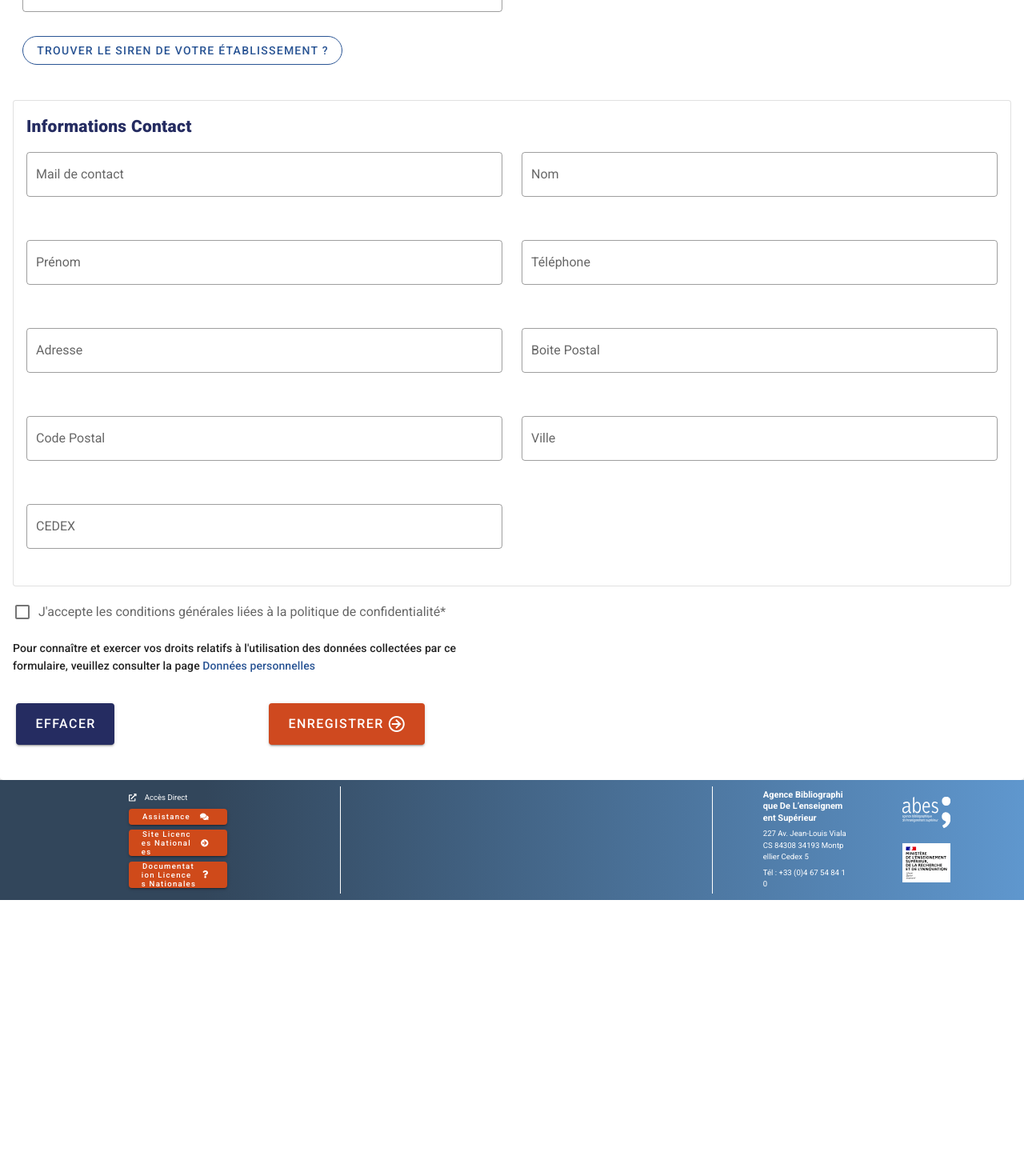
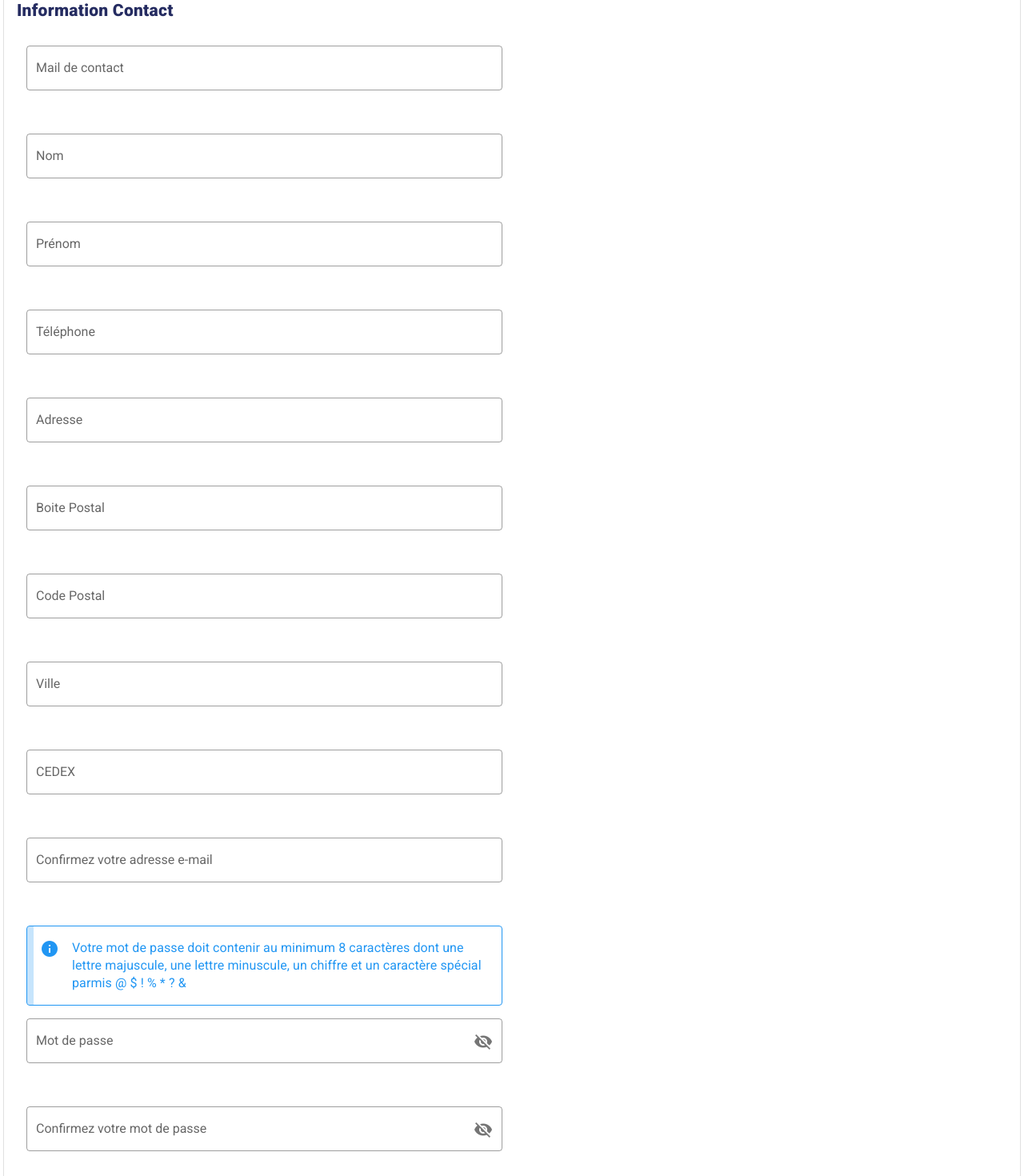
Before and after one commit to abes-esr/ln-front, a Vue app: page /creationEtablissement in a window 1280 px wide. Shown: the part 860-2330 px from the top of the page at 80% size. Before the commit the page ends 1985 px from the top, so only its background shows below. Built offline with nearby package versions, Linux system fonts and the light colour scheme; what vue-recaptcha-v3 would draw is missing.

Commit message:
Update: mise en forme et refactor Contact etab

```diff
--- a/src/components/etablissement/Contact.vue
+++ b/src/components/etablissement/Contact.vue
@@ -1,11 +1,5 @@
 <template>
-  <div>
-    <v-card width="100%" outlined>
   <v-form ref="form" lazy-validation>
-        <v-card-title v-if="action === Action.MODIFICATION">Modifier mes informations</v-card-title>
-        <v-card-title v-else-if="action === Action.CREATION">Informations Contact</v-card-title>
-        <v-card-text>
-          <v-row>
     <v-col cols="12" md="6" lg="6" xl="6">
       <v-text-field
           outlined
@@ -28,8 +22,6 @@
           @keyup.enter="validate()"
       ></v-text-field>
     </v-col>
-          </v-row>
-          <v-row>
     <v-col cols="12" md="6" lg="6" xl="6">
       <v-text-field
           outlined
@@ -53,8 +45,6 @@
           @keyup.enter="validate()"
       ></v-text-field>
     </v-col>
-          </v-row>
-          <v-row>
     <v-col cols="12" md="6" lg="6" xl="6">
       <v-text-field
           outlined
@@ -77,8 +67,6 @@
           @keyup.enter="validate()"
       ></v-text-field>
     </v-col>
-          </v-row>
-          <v-row>
     <v-col cols="12" md="6" lg="6" xl="6">
       <v-text-field
           outlined
@@ -102,8 +90,6 @@
           @keyup.enter="validate()"
       ></v-text-field>
     </v-col>
-          </v-row>
-          <v-row>
     <v-col cols="12" md="6" lg="6" xl="6">
       <v-text-field
           outlined
@@ -114,11 +100,57 @@
           @keyup.enter="validate()"
       ></v-text-field>
     </v-col>
-          </v-row>
-        </v-card-text>
+
+    <v-col cols="12" md="6" lg="6" xl="6">
+      <v-text-field
+          outlined
+          label="Confirmez votre adresse e-mail"
+          placeholder="Confirmez votre adresse e-mail"
+          v-model="emailConfirmation"
+          :rules="
+                   rulesForms.confirmEmailContactRules
+                  "
+          required
+          @keyup.enter="validate()"
+      ></v-text-field>
+    </v-col>
+    <v-col cols="12" md="6" lg="6" xl="6">
+
+      <v-alert border="left" type="info" outlined>
+        Votre mot de passe doit contenir au minimum 8 caractères dont
+        une lettre majuscule, une lettre minuscule, un chiffre et un
+        caractère spécial parmis @ $ ! % * ? &
+      </v-alert>
+      <v-text-field
+          outlined
+          :append-icon="show1 ? 'mdi-eye' : 'mdi-eye-off'"
+          label="Mot de passe"
+          placeholder="Mot de passe"
+          v-model="contact.motDePasse"
+          :rules="rulesForms.passwordRules"
+          :type="show1 ? 'text' : 'password'"
+          required
+          @keyup.enter="validate()"
+          @click:append="show1 = !show1"
+      ></v-text-field>
+    </v-col>
+    <v-col cols="12" md="6" lg="6" xl="6">
+      <v-text-field
+          outlined
+          :append-icon="show1 ? 'mdi-eye' : 'mdi-eye-off'"
+          label="Confirmez votre mot de passe"
+          placeholder="Confirmez votre mot de passe"
+          v-model="motDePassConfirmation"
+          :rules="
+                    rulesForms.confirmPassContactRules
+                  "
+          :type="show1 ? 'text' : 'password'"
+          required
+          @keyup.enter="validate()"
+          @click:append="show1 = !show1"
+      ></v-text-field>
+    </v-col>
   </v-form>
-    </v-card>
-  </div>
 </template>
 
 <script lang="ts">
@@ -133,7 +165,9 @@ export default class Contact extends Vue {
   @Prop() action!: Action;
   Action: any = Action;
   rulesForms: any = rulesForms;
-
+  motDePassConfirmation: string = "";
+  emailConfirmation: string = "";
+  show1: boolean = false;
   constructor() {
     super();
   }
--- a/src/components/etablissement/FormEtablissement.vue
+++ b/src/components/etablissement/FormEtablissement.vue
@@ -36,7 +36,7 @@
             </v-alert>
           </v-col>
         </v-row>
-        <div
+        <v-row
             v-if="
             (action === Action.MODIFICATION && isAdmin) ||
               action === Action.CREATION
@@ -143,13 +143,13 @@
               Trouver le SIREN de votre établissement ?
             </v-btn>
           </v-col>
-        </div>
-      </v-card-text>
+        </v-row>
+        <v-row>
+          <v-card outlined>
+            <v-card-title>Information Contact</v-card-title>
             <v-card-text>
               <contact :action="action" :contact="etablissement.contact"/>
-        <div v-if="action === Action.CREATION">
-          <v-row>
-            <v-col cols="12" md="6" lg="6" xl="6">
+              <v-col cols="12" md="6" lg="6" xl="6" v-if="action === Action.CREATION">
                 <v-checkbox
                     required
                     :rules="rulesForms.checkboxRules"
@@ -165,8 +165,9 @@
                   >
                 </div>
               </v-col>
+            </v-card-text>
+          </v-card>
         </v-row>
-        </div>
       </v-card-text>
       <v-card-actions>
         <v-col cols="12" md="6" lg="6" xl="6">
```
Lines whose indentation alone changed are shown as unchanged.
